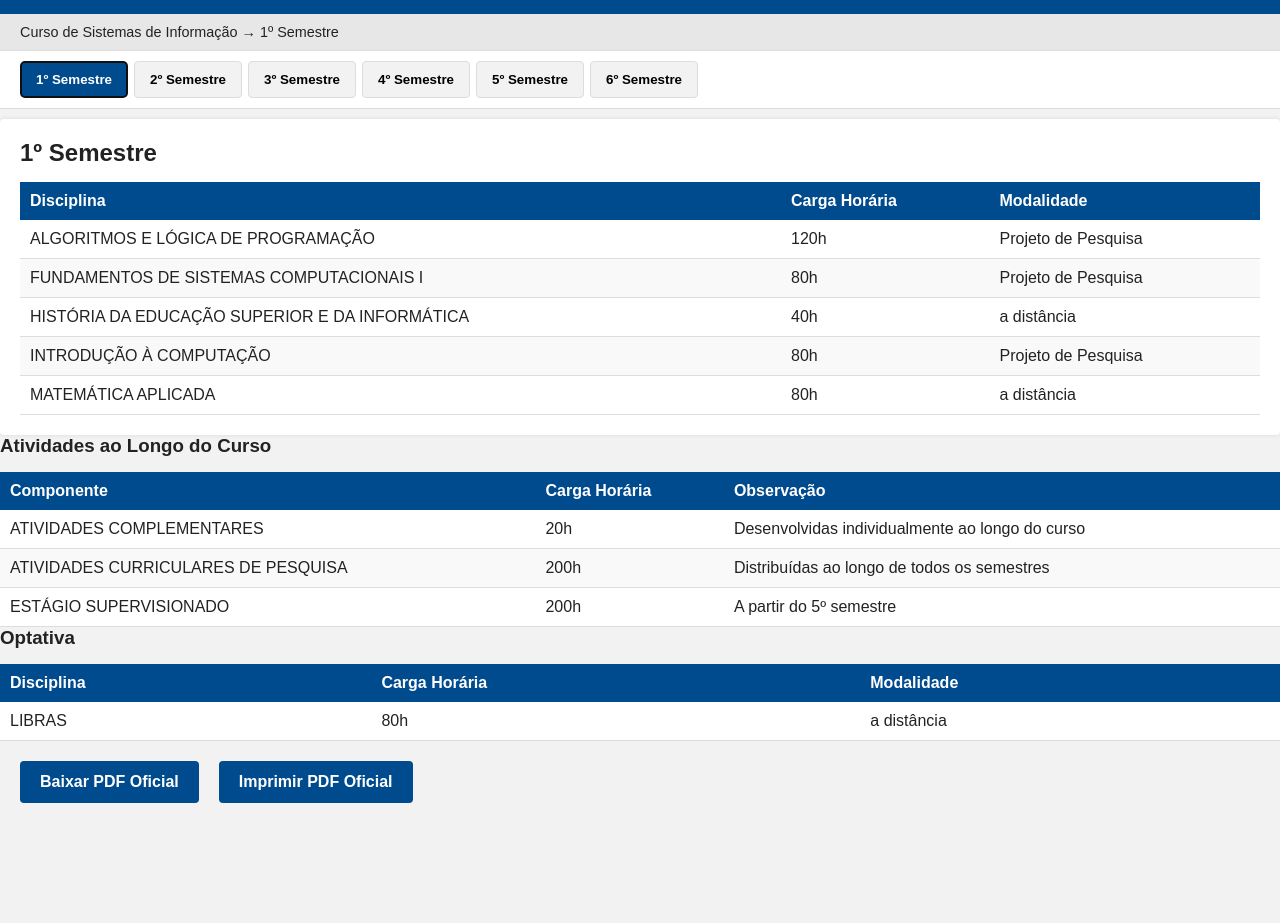
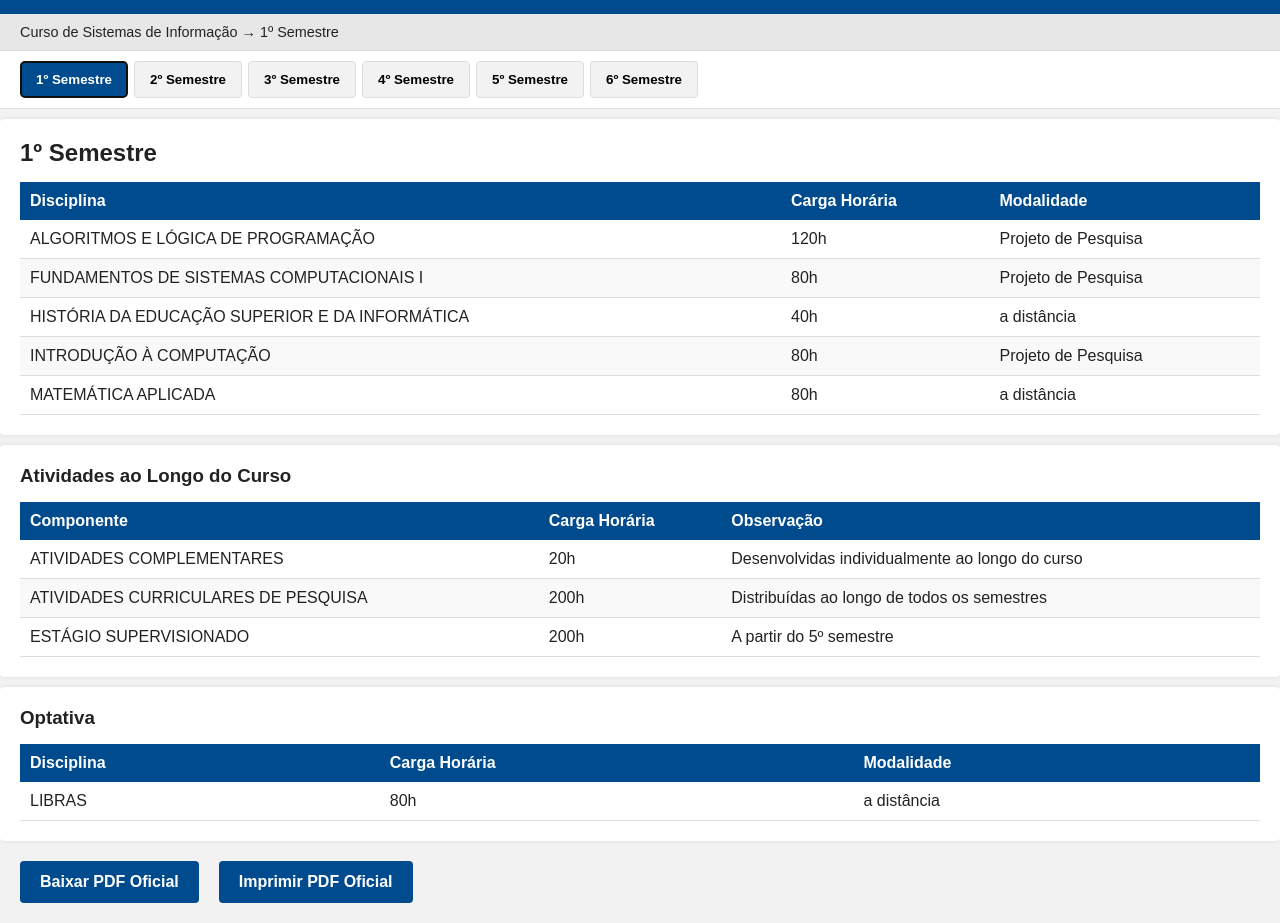
Before and after one commit to AlbertoSeller/projeto-grade-curricular2025, a plain HTML site: page index.html in a window 1280 px wide. Shown: the part 143-1066 px from the top of the page. Before the commit the page ends 966 px from the top, so only its background shows below. Drawn offline with Linux system fonts and the light colour scheme.

Commit message:
Update index.html

```diff
--- a/index.html
+++ b/index.html
@@ -256,7 +256,7 @@
   <!-- ============================
        ATIVIDADES, OPTATIVA E AÇÕES FINAIS
        ============================ -->
-  <section>
+  <section class="conteudo-extra">
     <h3>Atividades ao Longo do Curso</h3>
     <table>
       <thead>
@@ -270,7 +270,7 @@
     </table>
   </section>
 
-  <section>
+  <section class="conteudo-extra">
     <h3>Optativa</h3>
     <table>
       <thead>
```
